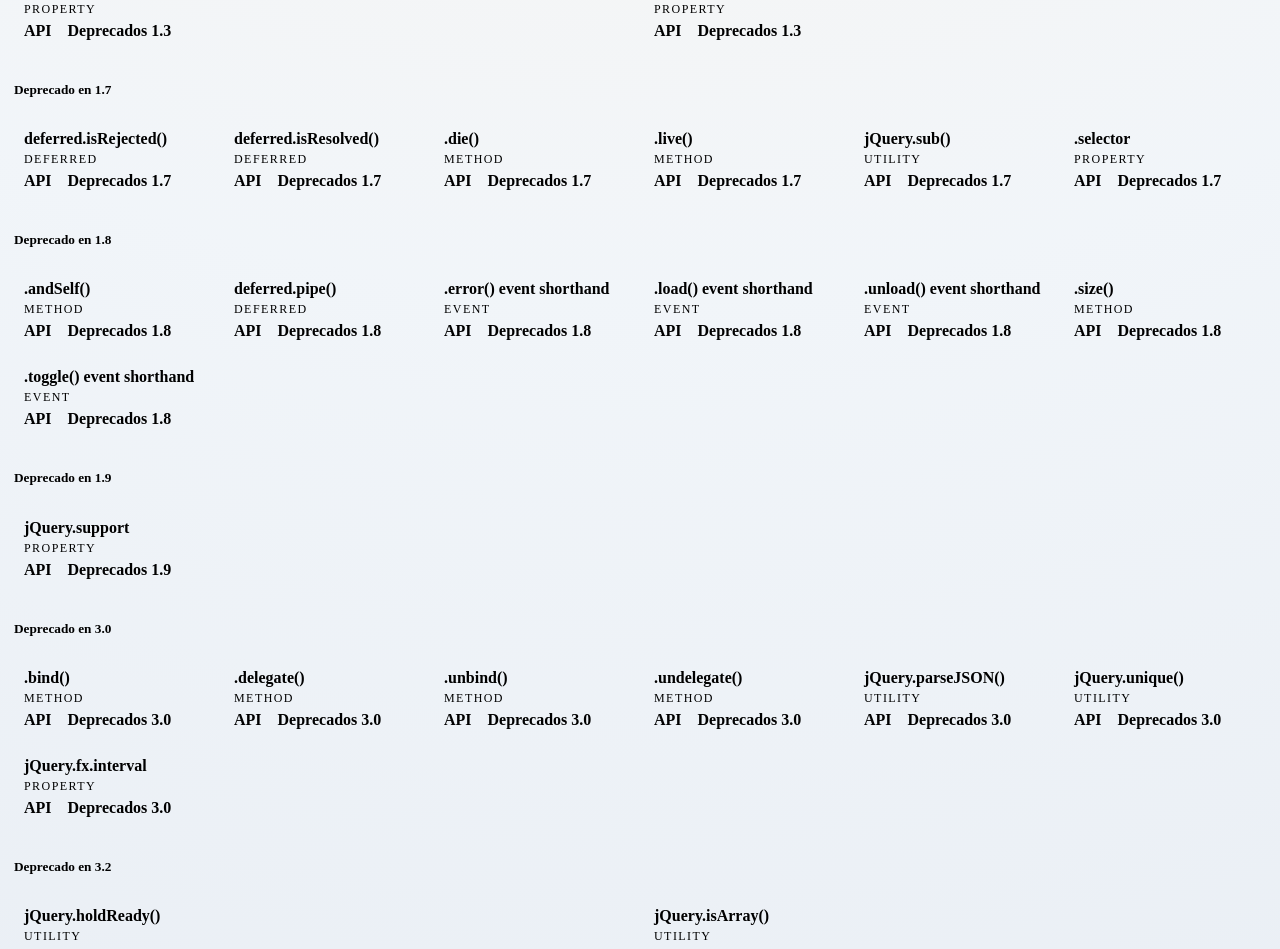
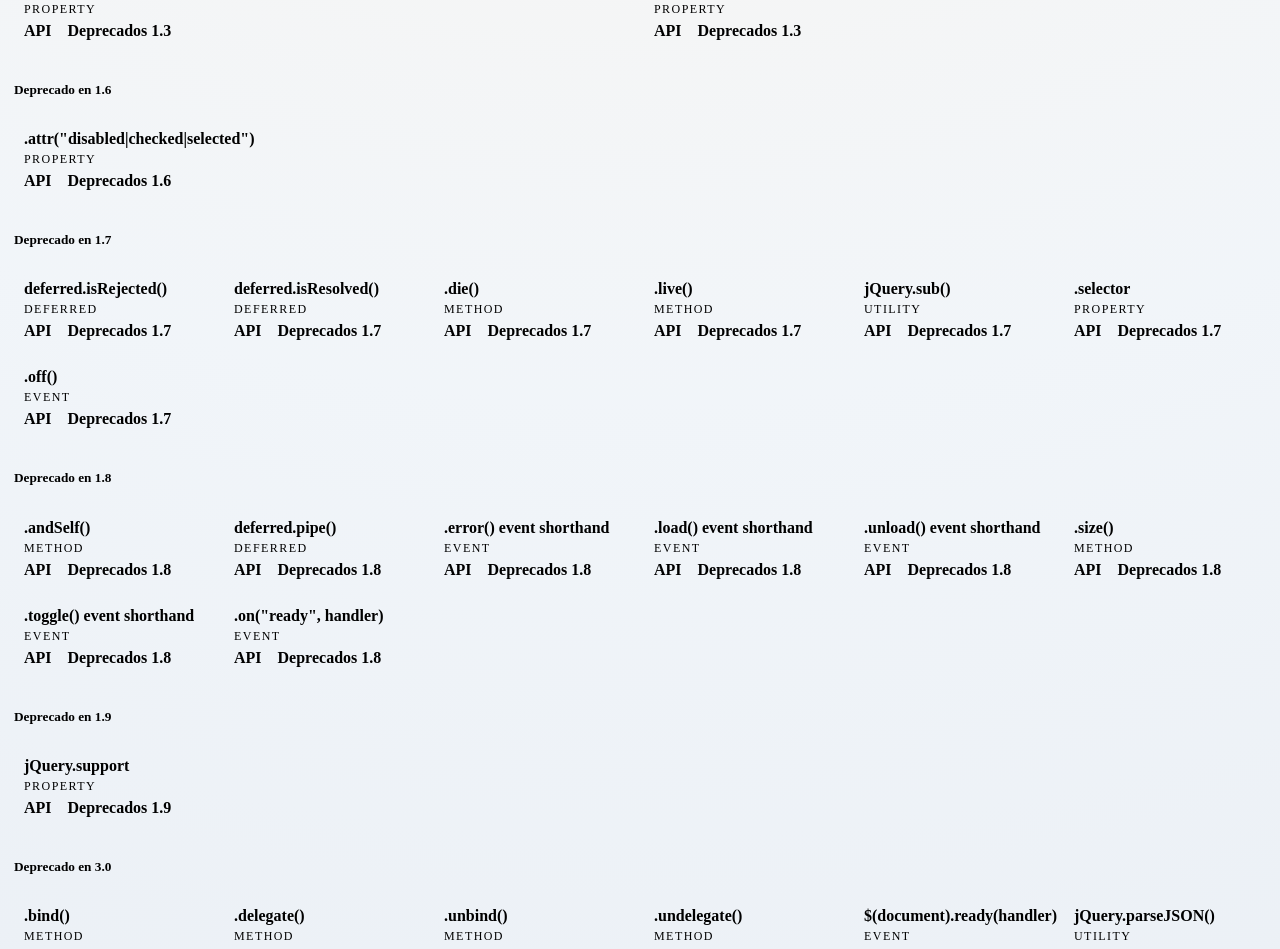
Before and after one commit to vjtalavera/Migrar-jquery-3.7.1, a React (Vite) app: page / in a window 1280 px wide. Shown: the part 1123-2072 px from the top of the page. Built offline with nearby package versions, Linux system fonts and the light colour scheme.

Commit message:
Actualizacion vistas

```diff
--- a/src/App.tsx
+++ b/src/App.tsx
@@ -1,4 +1,4 @@
-import { useEffect, useMemo, useState } from 'react'
+import { useEffect, useMemo, useRef, useState } from 'react'
 import type { InputHTMLAttributes } from 'react'
 import { deprecationRules, DeprecationRule } from './data/deprecations'
 
@@ -12,20 +12,11 @@
   rule: DeprecationRule
 }
 
-type JQueryUsage = {
-  filePath: string
-  fileName: string
-  line: number
-  column: number
-  lineText: string
-  matchText: string
-}
-
 type ScanResult = {
   filePath: string
   fileName: string
   findings: Finding[]
-  jqueryUsages: JQueryUsage[]
+  fileLines: string[]
   includes: IncludeEntry[]
 }
 
@@ -33,7 +24,6 @@
   scannedFiles: number
   skippedFiles: number
   totalFindings: number
-  totalJQueryUsages: number
   uniqueRules: number
 }
 
@@ -57,10 +47,6 @@
   findings: FindingWithSuggestion[]
 }
 
-type GroupedUsageResult = Omit<ScanResult, 'jqueryUsages'> & {
-  findings: JQueryUsage[]
-}
-
 type ProgressState = {
   phase: 'idle' | 'selecting' | 'scanning' | 'done'
   value: number
@@ -78,7 +64,7 @@
 ]
 
 const maxFindingsPerFile = Number.POSITIVE_INFINITY
-const jqueryUsagePattern = String.raw`(?:\$jq|jQuery|JQuery)\s*(?:\(|\.)|\$\s*(?:\(|\.)|\$[A-Za-z_][\w$]*\s*\.`
+const preferredJQueryAlias = '$jq'
 
 const folderInputProps =
   { webkitdirectory: '' } as InputHTMLAttributes<HTMLInputElement> & {
@@ -157,35 +143,6 @@
   return findings
 }
 
-function scanJQueryUsages(text: string, filePath: string, fileName: string) {
-  const lineStarts = buildLineIndex(text)
-  const usages: JQueryUsage[] = []
-
-  for (let lineIdx = 0; lineIdx < lineStarts.length; lineIdx += 1) {
-    if (usages.length >= maxFindingsPerFile) break
-    const start = lineStarts[lineIdx]
-    const end = lineIdx + 1 < lineStarts.length ? lineStarts[lineIdx + 1] - 1 : text.length
-    const lineText = text.slice(start, end).replace(/\r$/, '')
-    if (!isJQueryInstruction(lineText)) continue
-
-    const matches = lineText.matchAll(new RegExp(jqueryUsagePattern, 'g'))
-    for (const match of matches) {
-      if (match.index == null) continue
-      if (usages.length >= maxFindingsPerFile) break
-      usages.push({
-        filePath,
-        fileName,
-        line: lineIdx + 1,
-        column: match.index + 1,
-        lineText,
-        matchText: match[0]
-      })
-    }
-  }
-
-  return usages
-}
-
 function extractIncludedFiles(text: string) {
   const includes: IncludeEntry[] = []
   const seen = new Set<string>()
@@ -223,8 +180,18 @@
   return includes
 }
 
+function toFileLines(text: string) {
+  return text.replace(/\r/g, '').split('\n')
+}
+
 function isJQueryInstruction(lineText: string) {
-  return new RegExp(jqueryUsagePattern).test(lineText)
+  const hasCoreCall =
+    /(?:^|[^\w$])(?:\$jq|jQuery|JQuery|\$)\s*(?:\(|\.)/.test(lineText)
+
+  const hasDollarObjectMethod =
+    /(?:^|[^\w$])\$[A-Za-z_][\w$]*\s*\./.test(lineText)
+
+  return hasCoreCall || hasDollarObjectMethod
 }
 
 function extractReplacementToken(replacement: string) {
@@ -294,9 +261,78 @@
   return replaced === lineText ? null : replaced
 }
 
+function buildReadyOnSuggestion(lineText: string) {
+  const readyEventPattern = /\.on\s*\(\s*(['"])ready\1\s*,\s*([^)]+)\)/i
+  if (!readyEventPattern.test(lineText)) return null
+
+  const handlerMatch = lineText.match(readyEventPattern)
+  const handler = handlerMatch?.[2]?.trim()
+  if (handler) {
+    return `${preferredJQueryAlias}(${handler});`
+  }
+
+  return `${preferredJQueryAlias}(function() {`
+}
+
+function buildReadyMethodSuggestion(lineText: string) {
+  const readyMethodPattern =
+    /(?:\$jq|\$|jQuery|JQuery)\s*\(\s*document\s*\)\s*\.ready\s*\(/
+
+  if (!readyMethodPattern.test(lineText)) return null
+
+  const replaced = lineText.replace(readyMethodPattern, `${preferredJQueryAlias}(`)
+  return replaced === lineText ? null : replaced
+}
+
+function buildAttrPropSuggestion(lineText: string) {
+  const attrPropertyPattern = /\.attr\s*\(\s*(['"])(disabled|checked|selected)\1/i
+  if (!attrPropertyPattern.test(lineText)) return null
+
+  const replaced = lineText.replace(
+    attrPropertyPattern,
+    (_fullMatch, quote: string, propName: string) => `.prop(${quote}${propName}${quote}`
+  )
+  return replaced === lineText ? null : replaced
+}
+
+function buildEventShorthandSuggestion(lineText: string, matchText: string, rule: DeprecationRule) {
+  if (rule.type !== 'event' || !rule.replacement) return null
+  if (!rule.replacement.includes('.on(') || !rule.replacement.includes('.trigger(')) return null
+
+  const methodMatch = matchText.match(/\.([A-Za-z_$][\w$]*)\s*\(/)
+  if (!methodMatch) return null
+  const method = methodMatch[1]
+
+  const emptyCallPattern = new RegExp(`\\.${method}\\s*\\(\\s*\\)`)
+  if (emptyCallPattern.test(lineText)) {
+    return lineText.replace(emptyCallPattern, `.trigger('${method}')`)
+  }
+
+  const callPattern = new RegExp(`\\.${method}\\s*\\(`)
+  if (!callPattern.test(lineText)) return null
+  return lineText.replace(callPattern, `.on('${method}', `)
+}
+
 function getSuggestedLine({ lineText, matchText, rule }: SuggestionInput) {
   if (rule.id === 'selector-eq') {
     return buildEqSelectorSuggestion(lineText)
+  }
+  if (rule.id === 'off-handler-removal') {
+    return lineText
+  }
+  if (rule.id === 'attr-boolean-property') {
+    return buildAttrPropSuggestion(lineText)
+  }
+  if (rule.id === 'ready-event-on') {
+    return buildReadyOnSuggestion(lineText)
+  }
+  if (rule.id === 'ready-method-equivalent') {
+    return buildReadyMethodSuggestion(lineText)
+  }
+
+  const eventShorthandSuggestion = buildEventShorthandSuggestion(lineText, matchText, rule)
+  if (eventShorthandSuggestion) {
+    return eventShorthandSuggestion
   }
 
   if (!rule.replacement || rule.type === 'selector') return null
@@ -315,11 +351,12 @@
   const [stats, setStats] = useState<ScanStats | null>(null)
   const [scanning, setScanning] = useState(false)
   const [lastScanAt, setLastScanAt] = useState<string | null>(null)
-  const [resultMode, setResultMode] = useState<'deprecated' | 'jquery-usage'>('deprecated')
   const [filterMode, setFilterMode] = useState<'with-findings' | 'all' | 'no-replacement'>(
     'with-findings'
   )
   const [expandedFiles, setExpandedFiles] = useState<Set<string>>(() => new Set())
+  const [activeLineByFile, setActiveLineByFile] = useState<Record<string, number>>({})
+  const codeViewerRefs = useRef(new Map<string, HTMLDivElement | null>())
   const [progress, setProgress] = useState<ProgressState>({
     phase: 'idle',
     value: 0,
@@ -338,6 +375,7 @@
     setResults([])
     setStats(null)
     setLastScanAt(null)
+    setActiveLineByFile({})
     setProgress({
       phase: 'done',
       value: 100,
@@ -350,6 +388,7 @@
     setResults([])
     setStats(null)
     setLastScanAt(null)
+    setActiveLineByFile({})
     setProgress({
       phase: 'idle',
       value: 0,
@@ -368,7 +407,6 @@
 
     let skipped = 0
     let totalFindings = 0
-    let totalJQueryUsages = 0
     const scanResults: ScanResult[] = []
     const totalFiles = selectedFiles.length
 
@@ -389,11 +427,10 @@
         const text = await file.text()
         const filePath = file.webkitRelativePath || file.name
         const findings = scanText(text, filePath, file.name)
-        const jqueryUsages = scanJQueryUsages(text, filePath, file.name)
+        const fileLines = toFileLines(text)
         const includes = extractIncludedFiles(text)
         totalFindings += findings.length
-        totalJQueryUsages += jqueryUsages.length
-        scanResults.push({ filePath, fileName: file.name, findings, jqueryUsages, includes })
+        scanResults.push({ filePath, fileName: file.name, findings, fileLines, includes })
       } catch {
         skipped += 1
       }
@@ -411,11 +448,11 @@
     ).size
 
     setResults(scanResults)
+    setActiveLineByFile({})
     setStats({
       scannedFiles: scanResults.length,
       skippedFiles: skipped,
       totalFindings,
-      totalJQueryUsages,
       uniqueRules
     })
     setLastScanAt(new Date().toLocaleString())
@@ -440,10 +477,16 @@
   const groupedResults = useMemo<GroupedResult[]>(() => {
     return results
       .map((result) => {
-        const findings: FindingWithSuggestion[] = result.findings.map((finding) => ({
-          ...finding,
-          suggestedLine: getSuggestedLine(finding)
-        }))
+        const findings: FindingWithSuggestion[] = [...result.findings]
+          .sort((a, b) => {
+            if (a.line !== b.line) return a.line - b.line
+            if (a.column !== b.column) return a.column - b.column
+            return a.rule.label.localeCompare(b.rule.label)
+          })
+          .map((finding) => ({
+            ...finding,
+            suggestedLine: getSuggestedLine(finding)
+          }))
 
         let filtered = findings
         if (filterMode === 'with-findings') {
@@ -461,22 +504,9 @@
       .filter((result): result is GroupedResult => result != null)
   }, [filterMode, results])
 
-  const groupedUsageResults = useMemo<GroupedUsageResult[]>(() => {
-    return results
-      .map((result) => {
-        if (result.jqueryUsages.length === 0) return null
-        return { ...result, findings: result.jqueryUsages }
-      })
-      .filter((result): result is GroupedUsageResult => result != null)
-  }, [results])
-
-  const activeResults = resultMode === 'deprecated' ? groupedResults : groupedUsageResults
-
   const hasScan = results.length > 0
   const emptyMessage = hasScan
-    ? resultMode === 'deprecated'
-      ? 'No hay incidencias para el filtro seleccionado.'
-      : 'No se detecto uso de jQuery en los archivos analizados.'
+    ? 'No hay incidencias para el filtro seleccionado.'
     : 'No hay resultados aun. Selecciona archivos y ejecuta el escaneo.'
 
   const includeLabel = (include: IncludeEntry) =>
@@ -494,8 +524,8 @@
   }
 
   const visibleFilePaths = useMemo(
-    () => activeResults.map((result) => result.filePath),
-    [activeResults]
+    () => groupedResults.map((result) => result.filePath),
+    [groupedResults]
   )
 
   useEffect(() => {
@@ -524,6 +554,21 @@
 
   const collapseAll = () => {
     setExpandedFiles(new Set())
+  }
+
+  const setCodeViewerRef = (filePath: string, element: HTMLDivElement | null) => {
+    codeViewerRefs.current.set(filePath, element)
+  }
+
+  const jumpToLine = (filePath: string, line: number) => {
+    const viewer = codeViewerRefs.current.get(filePath)
+    if (!viewer) return
+
+    const lineElement = viewer.querySelector<HTMLElement>(`[data-code-line="${line}"]`)
+    if (!lineElement) return
+
+    lineElement.scrollIntoView({ block: 'center', behavior: 'smooth' })
+    setActiveLineByFile((prev) => ({ ...prev, [filePath]: line }))
   }
 
   return (
@@ -621,10 +666,6 @@
             <p>{stats?.totalFindings ?? 0}</p>
           </div>
           <div>
-            <p className="label">Uso jQuery detectado</p>
-            <p>{stats?.totalJQueryUsages ?? 0}</p>
-          </div>
-          <div>
             <p className="label">Reglas unicas</p>
             <p>{stats?.uniqueRules ?? 0}</p>
           </div>
@@ -637,27 +678,6 @@
           <div className="panel-controls">
             <div className="panel-filter">
               <span className="muted panel-filter-title">Mostrar</span>
-              <div className="filter-options" role="radiogroup" aria-label="Tipo de hallazgo">
-                <label className={`filter-option ${resultMode === 'deprecated' ? 'is-active' : ''}`}>
-                  <input
-                    type="radio"
-                    name="result-mode"
-                    checked={resultMode === 'deprecated'}
-                    onChange={() => setResultMode('deprecated')}
-                  />
-                  <span>Deprecaciones</span>
-                </label>
-                <label className={`filter-option ${resultMode === 'jquery-usage' ? 'is-active' : ''}`}>
-                  <input
-                    type="radio"
-                    name="result-mode"
-                    checked={resultMode === 'jquery-usage'}
-                    onChange={() => setResultMode('jquery-usage')}
-                  />
-                  <span>Uso jQuery detectado</span>
-                </label>
-              </div>
-              {resultMode === 'deprecated' && (
               <div className="filter-options" role="radiogroup" aria-label="Mostrar resultados">
                 <label className={`filter-option ${filterMode === 'with-findings' ? 'is-active' : ''}`}>
                   <input
@@ -687,14 +707,13 @@
                   <span>Sin reemplazo oficial</span>
                 </label>
               </div>
-              )}
             </div>
             <div className="panel-toggle">
               <button
                 className="ghost small"
                 type="button"
                 onClick={expandAll}
-                disabled={activeResults.length === 0}
+                disabled={groupedResults.length === 0}
               >
                 Desplegar todo
               </button>
@@ -702,7 +721,7 @@
                 className="ghost small"
                 type="button"
                 onClick={collapseAll}
-                disabled={activeResults.length === 0}
+                disabled={groupedResults.length === 0}
               >
                 Recoger todo
               </button>
@@ -710,13 +729,12 @@
           </div>
         </div>
         <div className="results">
-          {activeResults.length === 0 && (
+          {groupedResults.length === 0 && (
             <div className="empty">
               <p>{emptyMessage}</p>
             </div>
           )}
-          {resultMode === 'deprecated' &&
-            groupedResults.map((result: GroupedResult) => (
+          {groupedResults.map((result: GroupedResult) => (
             <div
               key={result.filePath}
               className={`result-group ${expandedFiles.has(result.filePath) ? 'is-open' : 'is-collapsed'}`}
@@ -740,6 +758,7 @@
                 </span>
               </div>
               {expandedFiles.has(result.filePath) && (
+                <>
                 <div className="result-body">
                   <div className="result-findings">
                     {result.findings.length === 0 ? (
@@ -748,14 +767,30 @@
                       </div>
                     ) : (
                       result.findings.map((finding: FindingWithSuggestion, index) => {
-                        const statusParts = [`Deprecado en ${finding.rule.deprecated}`]
-                        if (finding.rule.removed) {
+                        const statusParts = [
+                          finding.rule.kind === 'recommended'
+                            ? 'Recomendacion oficial'
+                            : `Deprecado en ${finding.rule.deprecated}`
+                        ]
+                        if (finding.rule.kind !== 'recommended' && finding.rule.removed) {
                           statusParts.push(`Obsoleto en ${finding.rule.removed}`)
                         }
                         statusParts.push(`Modulo: ${finding.rule.type}`)
 
                         return (
-                          <div key={`${result.filePath}-${finding.line}-${index}`} className="finding">
+                          <div
+                            key={`${result.filePath}-${finding.line}-${index}`}
+                            className="finding finding-jump"
+                            role="button"
+                            tabIndex={0}
+                            onClick={() => jumpToLine(result.filePath, finding.line)}
+                            onKeyDown={(event) => {
+                              if (event.key === 'Enter' || event.key === ' ') {
+                                event.preventDefault()
+                                jumpToLine(result.filePath, finding.line)
+                              }
+                            }}
+                          >
                             <p>{statusParts.join(' | ')}</p>
                             <div className="finding-row">
                               <span className="finding-label finding-label-locate">
@@ -775,6 +810,32 @@
                         )
                       })
                     )}
+                    <div className="code-viewer-section">
+                      <p className="included-title">ARCHIVO COMPLETO (SOLO LECTURA)</p>
+                      <div
+                        className="code-viewer"
+                        ref={(element) => setCodeViewerRef(result.filePath, element)}
+                      >
+                        {result.fileLines.length === 0 ? (
+                          <p className="muted">Archivo vacio.</p>
+                        ) : (
+                          result.fileLines.map((lineText, lineIndex) => {
+                            const lineNumber = lineIndex + 1
+                            const isActive = activeLineByFile[result.filePath] === lineNumber
+                            return (
+                              <div
+                                key={`${result.filePath}-code-${lineNumber}`}
+                                className={`code-line ${isActive ? 'is-active' : ''}`}
+                                data-code-line={lineNumber}
+                              >
+                                <span className="code-line-number">{lineNumber}</span>
+                                <span className="code-line-text">{lineText || ' '}</span>
+                              </div>
+                            )
+                          })
+                        )}
+                      </div>
+                    </div>
                   </div>
                   <aside className="included-section">
                     <p className="included-title">ARCHIVOS INCLUIDOS</p>
@@ -820,54 +881,7 @@
                     )}
                   </aside>
                 </div>
-              )}
-            </div>
-          ))}
-          {resultMode === 'jquery-usage' &&
-            groupedUsageResults.map((result: GroupedUsageResult) => (
-            <div
-              key={result.filePath}
-              className={`result-group ${expandedFiles.has(result.filePath) ? 'is-open' : 'is-collapsed'}`}
-            >
-              <div
-                className="result-header"
-                role="button"
-                tabIndex={0}
-                onClick={() => toggleFile(result.filePath)}
-                onKeyDown={(event) => {
-                  if (event.key === 'Enter' || event.key === ' ') {
-                    event.preventDefault()
-                    toggleFile(result.filePath)
-                  }
-                }}
-              >
-                <span className="result-path">Ruta: {result.filePath}</span>
-                <span className="result-count">
-                  {result.findings.length} uso{result.findings.length === 1 ? '' : 's'}
-                </span>
-              </div>
-              {expandedFiles.has(result.filePath) && (
-                <div className="result-body is-single">
-                  <div className="result-findings">
-                    {result.findings.map((finding: JQueryUsage, index) => (
-                      <div key={`${result.filePath}-${finding.line}-${index}`} className="finding">
-                        <p>Uso de jQuery detectado (no deprecado) | Modulo: usage</p>
-                        <div className="finding-row">
-                          <span className="finding-label finding-label-locate">
-                            Elemento localizado (linea {finding.line})
-                          </span>
-                          <span className="finding-label finding-label-suggest">
-                            Observacion
-                          </span>
-                        </div>
-                        <div className="finding-row">
-                          <span className="mono">{finding.lineText || finding.matchText}</span>
-                          <span className="mono">Sin reemplazo: esta linea no coincide con una deprecacion oficial.</span>
-                        </div>
-                      </div>
-                    ))}
-                  </div>
-                </div>
+                </>
               )}
             </div>
           ))}
--- a/src/data/deprecations.ts
+++ b/src/data/deprecations.ts
@@ -1,6 +1,7 @@
 export type DeprecationRule = {
   id: string
   label: string
+  kind?: 'deprecated' | 'recommended'
   type:
     | 'method'
     | 'property'
@@ -268,6 +269,54 @@
     categoryUrl: 'https://api.jquery.com/category/deprecated/deprecated-3.0/',
     replacement: 'Use .off() instead.',
     replacementUrl: 'https://api.jquery.com/off/'
+  },
+  {
+    id: 'off-handler-removal',
+    label: '.off()',
+    kind: 'recommended',
+    type: 'event',
+    deprecated: '1.7',
+    pattern: String.raw`\.off\s*\(`,
+    docsUrl: 'https://api.jquery.com/off/',
+    categoryUrl: 'https://api.jquery.com/off/',
+    replacement: 'Use .off() to remove handlers attached with .on().',
+    replacementUrl: 'https://api.jquery.com/off/'
+  },
+  {
+    id: 'attr-boolean-property',
+    label: '.attr("disabled|checked|selected")',
+    kind: 'recommended',
+    type: 'property',
+    deprecated: '1.6',
+    pattern: String.raw`\.attr\s*\(\s*(['"])(?:disabled|checked|selected)\1`,
+    docsUrl: 'https://api.jquery.com/attr/',
+    categoryUrl: 'https://api.jquery.com/attr/',
+    replacement: 'Use .prop(...) for disabled, checked and selected states.',
+    replacementUrl: 'https://api.jquery.com/prop/'
+  },
+  {
+    id: 'ready-event-on',
+    label: '.on("ready", handler)',
+    type: 'event',
+    deprecated: '1.8',
+    removed: '3.0',
+    pattern: String.raw`\.on\s*\(\s*(['"])ready\1`,
+    docsUrl: 'https://api.jquery.com/ready/',
+    categoryUrl: 'https://api.jquery.com/category/deprecated/deprecated-1.8/',
+    replacement: 'Use your jQuery alias as a function (e.g. $jq(handler)).',
+    replacementUrl: 'https://api.jquery.com/ready/'
+  },
+  {
+    id: 'ready-method-equivalent',
+    label: '$(document).ready(handler)',
+    kind: 'recommended',
+    type: 'event',
+    deprecated: '3.0',
+    pattern: String.raw`(?:\$jq|\$|jQuery|JQuery)\s*\(\s*document\s*\)\s*\.ready\s*\(`,
+    docsUrl: 'https://api.jquery.com/ready/',
+    categoryUrl: 'https://api.jquery.com/ready/',
+    replacement: 'Use $jq(function() { ... }) as the recommended equivalent form.',
+    replacementUrl: 'https://api.jquery.com/ready/'
   },
   {
     id: 'parseJSON',
```
Also changed, not shown: src/styles.css (+59 -9 lines).
